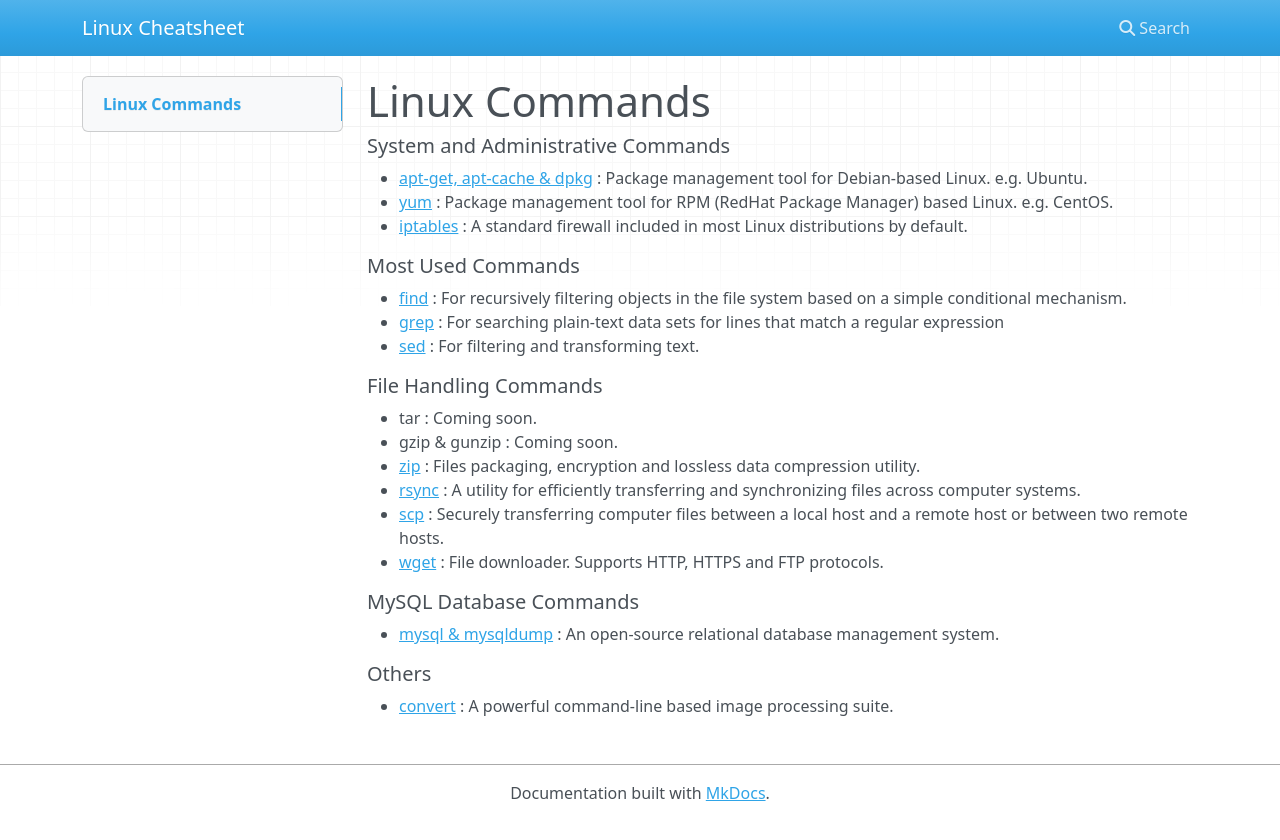
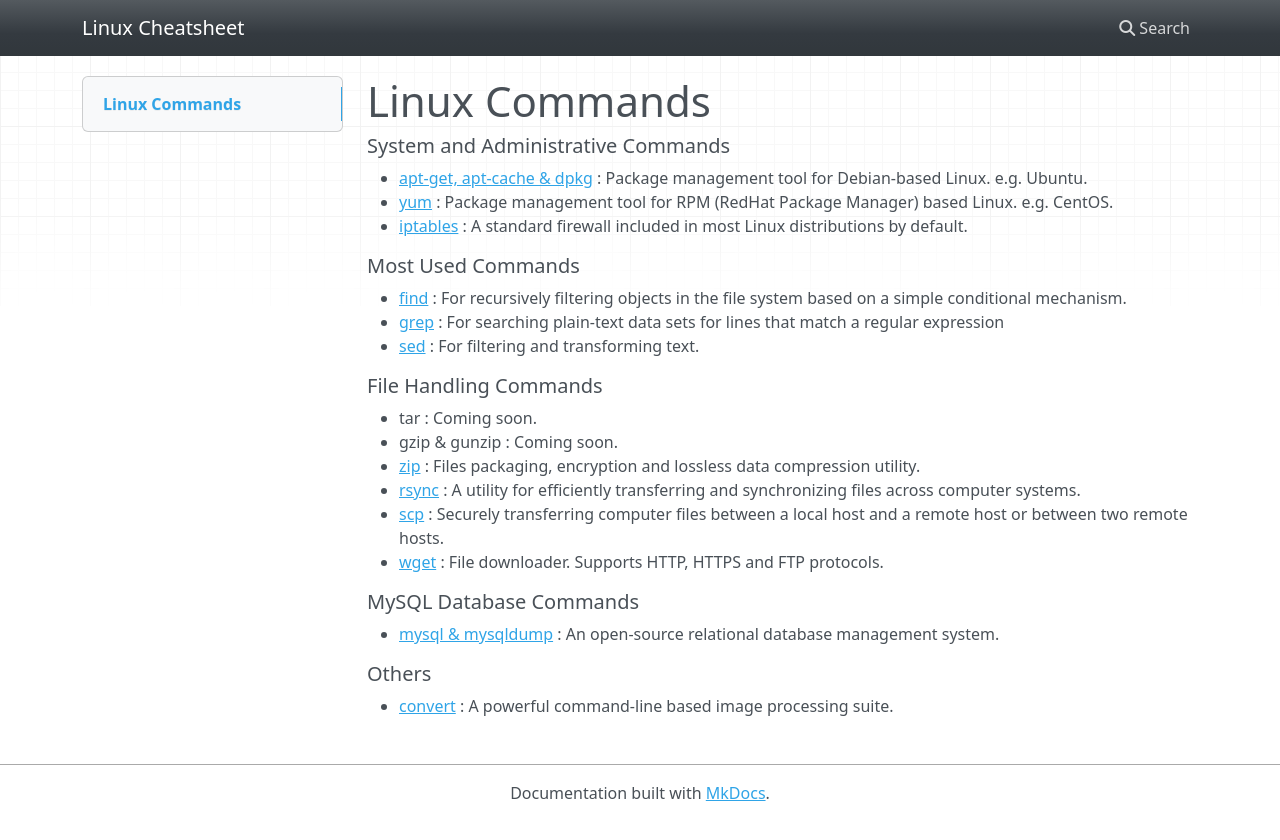
Before and after one commit to ringate/linux-cheatsheet, an MkDocs documentation site: the page built from docs/index.md, in a window 1280 px wide. Shown: the top 840 px of the page. Built offline with MkDocs 1.6.1, drawn with Linux system fonts in a browser that asks for light colours; nearby versions of some CDN libraries.

Commit message:
Apply theme settings.

```diff
--- a/mkdocs.yml
+++ b/mkdocs.yml
@@ -1,3 +1,7 @@
 site_name: Linux Cheatsheet
+theme:
+    name: mkdocs
+    highlightjs: true
+    nav_style: dark
 nav:
     - Linux Commands: 'index.md'
```
